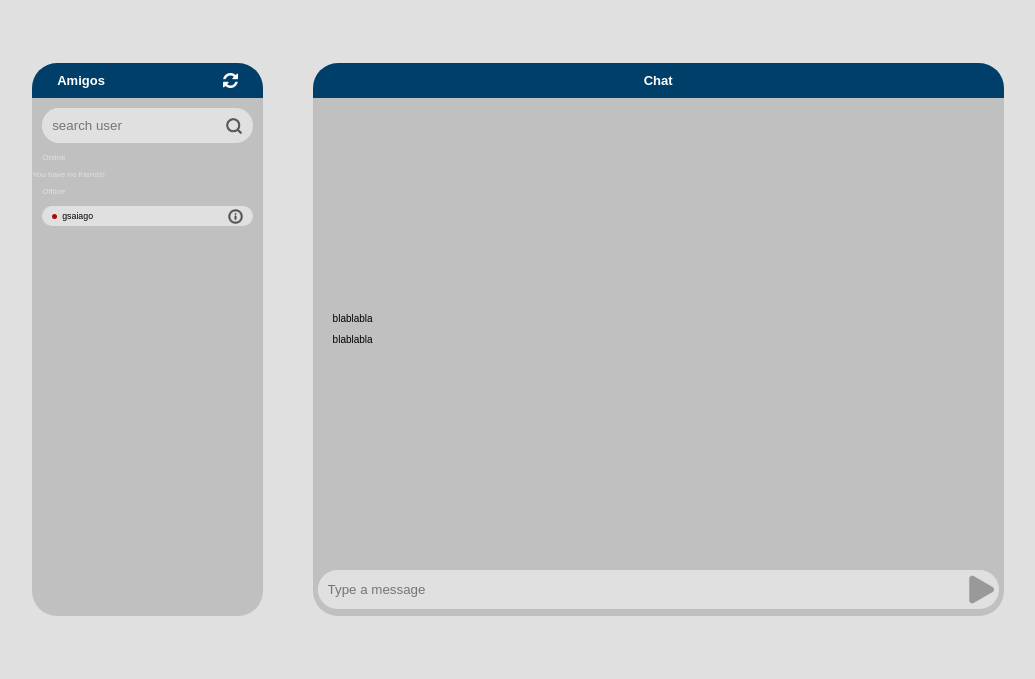
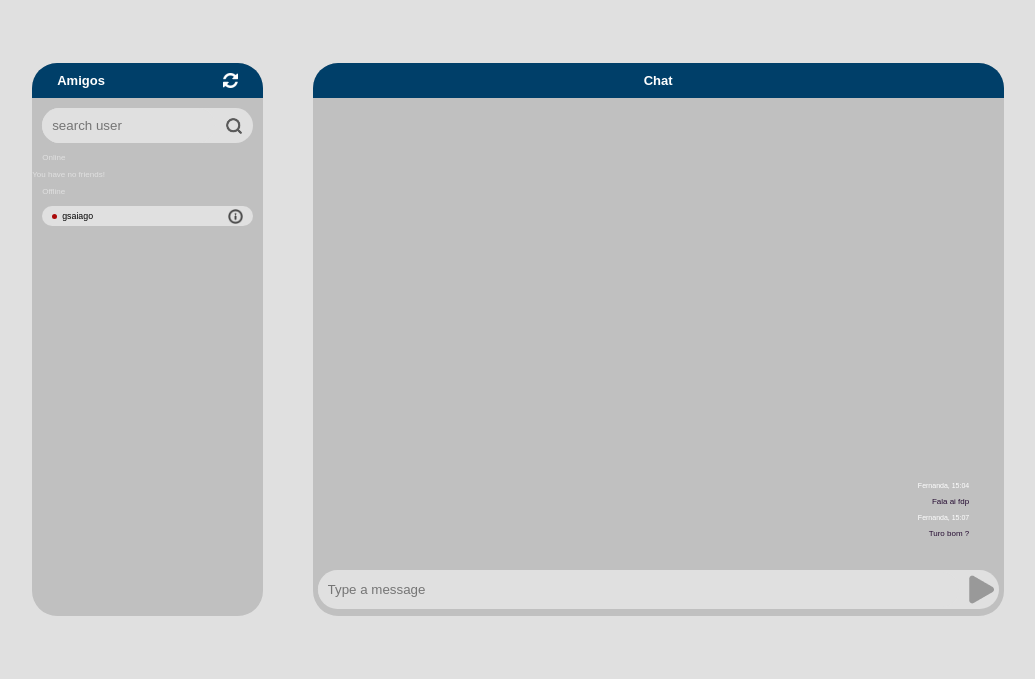
Before and after one commit to Grsaiago/ft_transcendence, a Django app: page /chat/ in a window 1280 px wide. Shown: the part 76-755 px from the top of the page, without its empty margins (122-1157 px from the left). Run offline with Django 5.2, Linux system fonts and the light colour scheme; some web fonts are replaced.

Commit message:
update chat html and css

```diff
--- a/ft_transcendence/static/css/base_app.css
+++ b/ft_transcendence/static/css/base_app.css
@@ -1,4 +1,5 @@
 @import url('https://fonts.cdnfonts.com/css/arcade');
+
 
 :root {
     --cor-1: #ffffff;
@@ -374,7 +375,18 @@ body {
 .chat-window .messages {
     background-color: var(--cor-2); /* Light gray background for messages */
     font-size: 50%;
-    padding: 20px;
+    padding: 2% 5%;
+    text-align: right;
+}
+
+.chat-msg-user-time {
+    font-size: 70%;
+    color: var(--cor-1);
+}
+
+.chat-msg-content {
+    font-size: 80%;
+    color: var(--cor-5);
 }
 
 .chat-window .message-input {
--- a/ft_transcendence/user_management/templates/user_management/chat.html
+++ b/ft_transcendence/user_management/templates/user_management/chat.html
@@ -50,13 +50,21 @@
 <!-- Chat Window Section -->
 <div class="chat-window">
     <h2>Chat</h2>
+    <div>
         <div class="messages">
             <!-- Chat messages will appear here -->
-        <p>blablabla</p>
-        <p>blablabla</p>
+            <div>
+                <p class="chat-msg-user-time">Fernanda, 15:04</p>
+                <p class="chat-msg-content">Fala ai fdp</p>
+            </div>
+            <div>
+                <p class="chat-msg-user-time">Fernanda, 15:07</p>
+                <p class="chat-msg-content">Turo bom ?</p>
+            </div>
         </div>
         <div class="message-input">
             <input type="text" placeholder="Type a message">
             <img class="message-button" src="{% static 'assets/icons/Polygon.png' %}" >
         </div>
     </div>
+</div>
```
Lines whose indentation alone changed are shown as unchanged.
